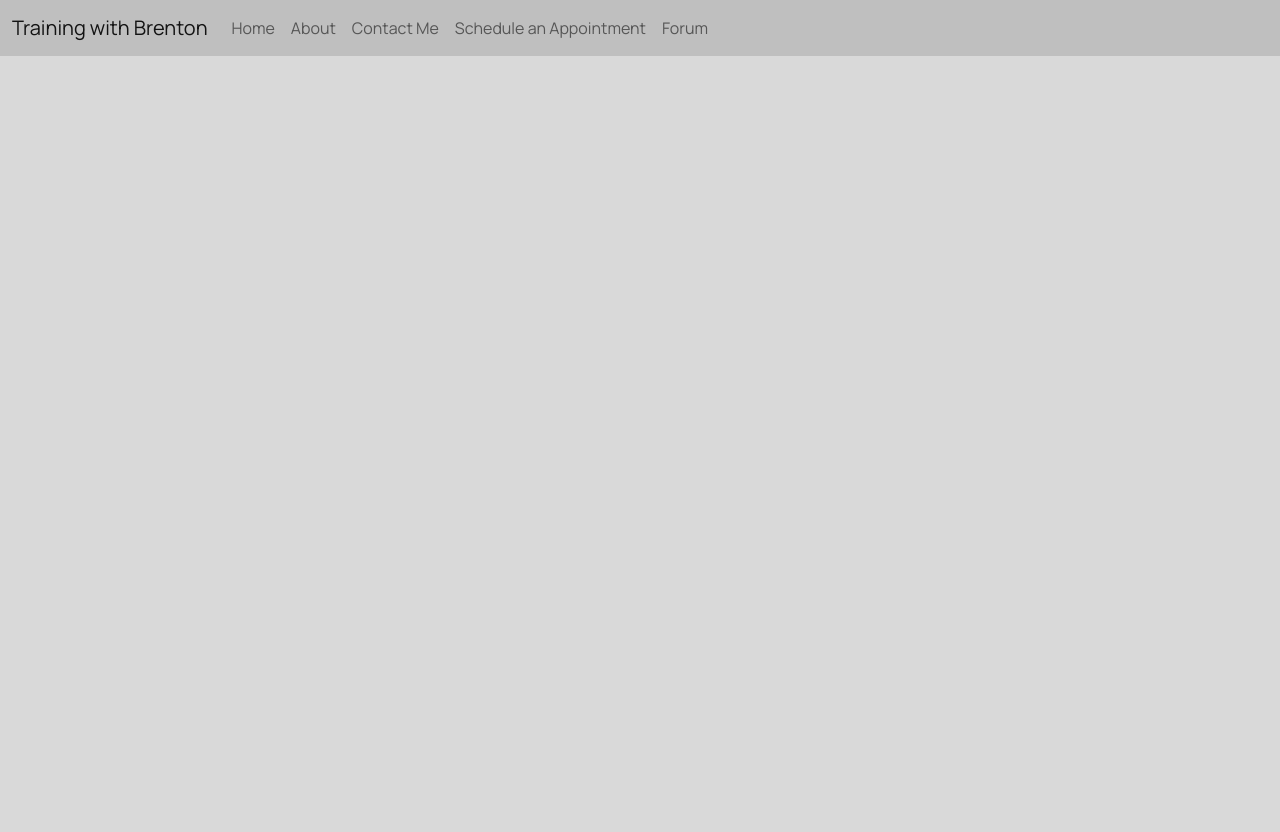
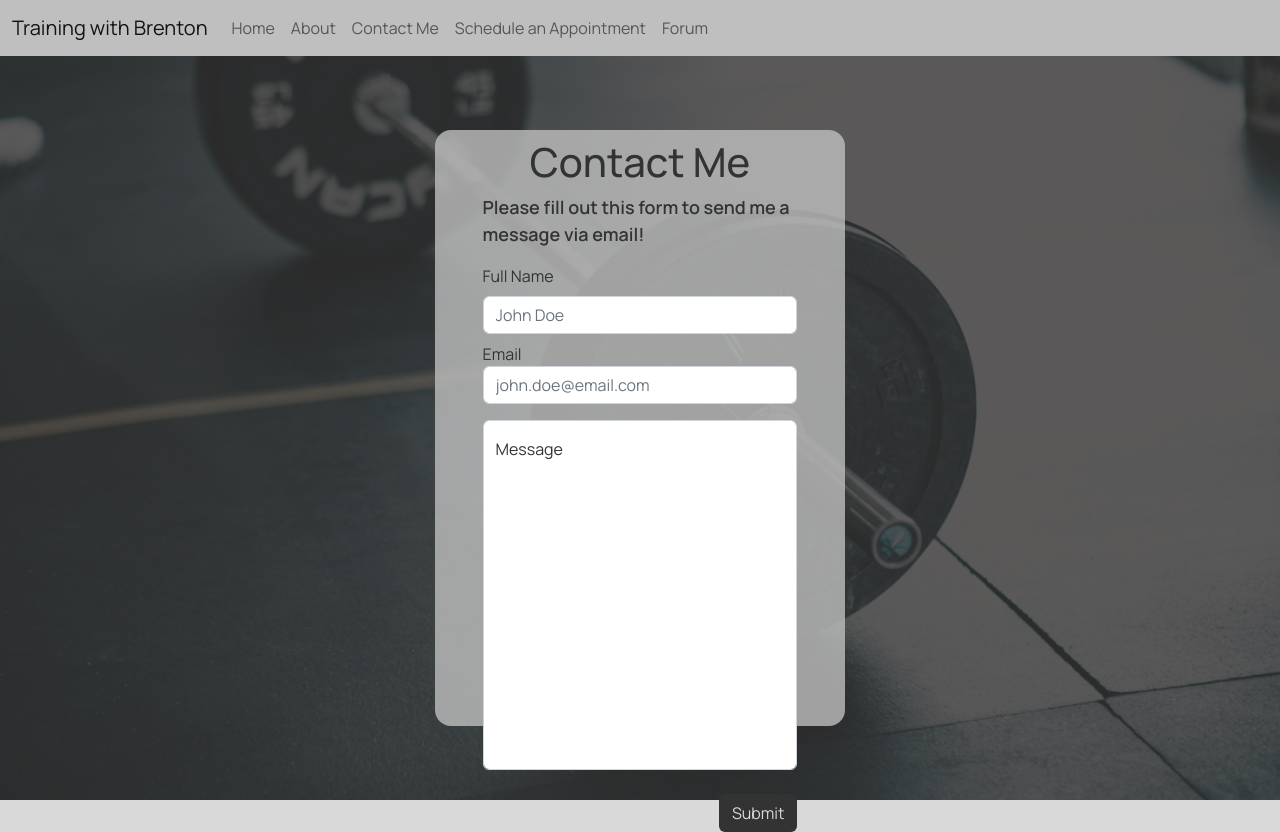
Before and after one commit to BalakayBishop/Capstone, a Flask app: page /contact_me in a window 1280 px wide. Before the commit the page ends 56 px from the top, so only its background shows below. Run offline with Flask 2, Linux system fonts and the light colour scheme; some libraries are stand-ins or nearby versions.

Commit message:
Local: made changes to the styling of all pages and the structure of the contact me page

```diff
--- a/project/core/views.py
+++ b/project/core/views.py
@@ -14,7 +14,7 @@ def about():
 
 @core.route('/contact_me')
 def contact():
-    return render_template('contact.html')\
+    return render_template('contact.html')
 
 
 @core.route('/appointment')
--- a/project/static/main.js
+++ b/project/static/main.js
@@ -8,4 +8,26 @@ $(document).ready(function(){
 	$('#appointment-button').on('click', function() {
 		window.location.href = '/appointment'
 	})
+
+	$('#contact-button').on('click', function() {
+		let name = $('#contact-name').val()
+		let email = $('#contact-email').val()
+		let message = $('#message').val()
+		$.ajax({
+			url: '',
+			type: '',
+			contentType: '',
+			data: JSON.stringify({
+				name: name,
+				email: email,
+				message: message
+			}),
+			success: function(response) {
+
+			},
+			fail: function(response) {
+
+			}
+		})
+	})
 });
--- a/project/static/styles.css
+++ b/project/static/styles.css
@@ -119,11 +119,11 @@ html, body {
 
 /* ------------------------------------ABOUT PAGE CONTENT------------------------------------------ */
 #about-html {
-	background-color: #bfbfbf;
+	background-color: #d9d9d9;
 }
 
 #about-body {
-	background-color: #bfbfbf;
+	background-color: #d9d9d9;
 	height: 100%;
 }
 
@@ -137,8 +137,7 @@ html, body {
 
 #about-content-bg {
 	height: 100%;
-	background-color: #333333;
-	opacity: .8;
+	background-color: rgba(51,51,51,.8);
 	display: flex;
 	flex-direction: row;
     justify-content: center;
@@ -148,8 +147,7 @@ html, body {
 #about-content {
 	width: 80%;
 	height: 80%;
-	background-color: #d9d9d9;
-	opacity: .8;
+	background-color: rgba(217, 217, 217, .8);
 	border-radius: 16px;
 	display: flex;
 	flex-direction: row;
@@ -243,3 +241,69 @@ html, body {
     font-weight: 500;
 	text-align: center;
 }
+
+/* ------------------------------------CONTACT ME PAGE CONTENT------------------------------------------ */
+#contact-html {
+	background-color: #d9d9d9;
+	height: 100%;
+}
+
+#contact-body {
+	height: 100%;
+	background-color: #d9d9d9;
+	background-image: url("../static/eduardo-cano-photo-co-gP9rAnGJBRo-unsplash.jpg");
+	background-size: cover;
+	background-attachment: fixed;
+}
+
+#contact-container {
+	height: calc(100% - 56px);
+	background-color: rgba(51,51,51,.8);
+	display: flex;
+	justify-content: center;
+	align-items: center;
+}
+
+#contact-container-body {
+	width: 32%;
+	height: 80%;
+	background-color: rgba(191, 191, 191, .8);
+	border-radius: 16px;
+	display: flex;
+    flex-direction: column;
+    align-items: center;
+	padding: 8px;
+}
+
+#contact-container-body > p {
+	font-weight: 600;
+	font-size: 18px;
+	max-width: 80%;
+}
+
+#contact-form {
+	width: 80%;
+}
+
+.mb-3 > label {
+	margin-bottom: 0;
+}
+
+#message {
+	height: 350px;
+	max-height: 350px;
+	resize: none;
+	color: #333333;
+}
+
+#contact-button {
+	background-color: #333333;
+	color: #d9d9d9;
+}
+
+#button-div {
+	margin-top: 24px;
+	display: flex;
+	align-items: center;
+    justify-content: flex-end;
+}
--- a/project/templates/contact.html
+++ b/project/templates/contact.html
@@ -1,5 +1,5 @@
 <!DOCTYPE html>
-<html lang="en">
+<html lang="en" id="contact-html">
 	<head>
 		<meta charset="UTF-8">
 		<title>Title</title>
@@ -20,19 +20,14 @@
 		<!-- Google Font -->
 		<link rel="preconnect" href="https://fonts.googleapis.com"><link rel="preconnect" href="https://fonts.gstatic.com" crossorigin><link href="https://fonts.googleapis.com/css2?family=Manrope:wght@400;500;700&display=swap" rel="stylesheet">
 
-		<!-- Font Awesome Icons -->
-		<link rel="stylesheet" type="text/css" href="{{ url_for('static',filename='font-awesome.css') }}">
-		<script src="https://kit.fontawesome.com/b27bb80b77.js" crossorigin="anonymous"></script>
-
 		<!-- Bootstrap Icons-->
 		<link rel="stylesheet" href="https://cdn.jsdelivr.net/npm/bootstrap-icons@1.10.3/font/bootstrap-icons.css">
 
 		<!-- Personal JS -->
 		<script src="{{ url_for('static',filename='main.js') }}"></script>
 	</head>
-	<body>
+	<body id="contact-body">
 
-		<div id="index-container">
 		<nav class="navbar navbar-expand-lg bg-body-tertiary">
 			<div class="container-fluid">
 				<a class="navbar-brand" href="{{ url_for('core.index') }}">Training with Brenton</a>
@@ -66,6 +61,33 @@
 			</div>
 		</nav>
 
+		<div id="contact-container">
+			<div id="contact-container-body">
+				<h1>Contact Me</h1>
+				<p>Please fill out this form to send me a message via email!</p>
+
+				<form id="contact-form">
+					<div class="mb-2">
+						<label for="contact-name" class="form-label">Full Name</label>
+						<input type="text" class="form-control" id="contact-name" placeholder="John Doe">
+					</div>
+
+					<div class="mb-3">
+						<label for="contact-email" class="form-label">Email</label>
+						<input type="text" class="form-control" id="contact-email" placeholder="john.doe@email.com">
+					</div>
+
+					<div class="form-floating mb3">
+						<textarea class="form-control" placeholder="Write your message here"
+						          id="message"></textarea>
+						<label for="message">Message</label>
+					</div>
+
+					<div id="button-div">
+						<button id="contact-button" type="button" class="btn">Submit</button>
+					</div>
+				</form>
+			</div>
 		</div>
 
 	</body>
```
Lines whose indentation alone changed are shown as unchanged.
